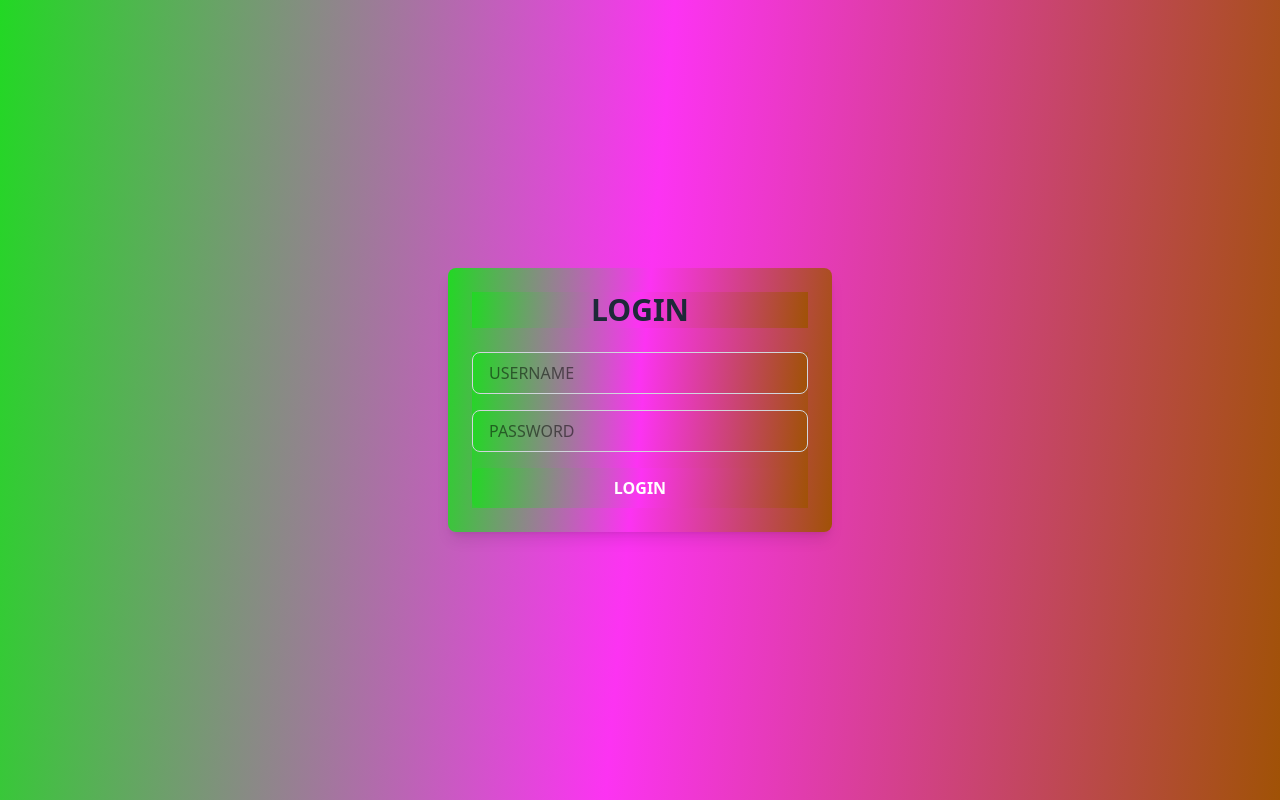
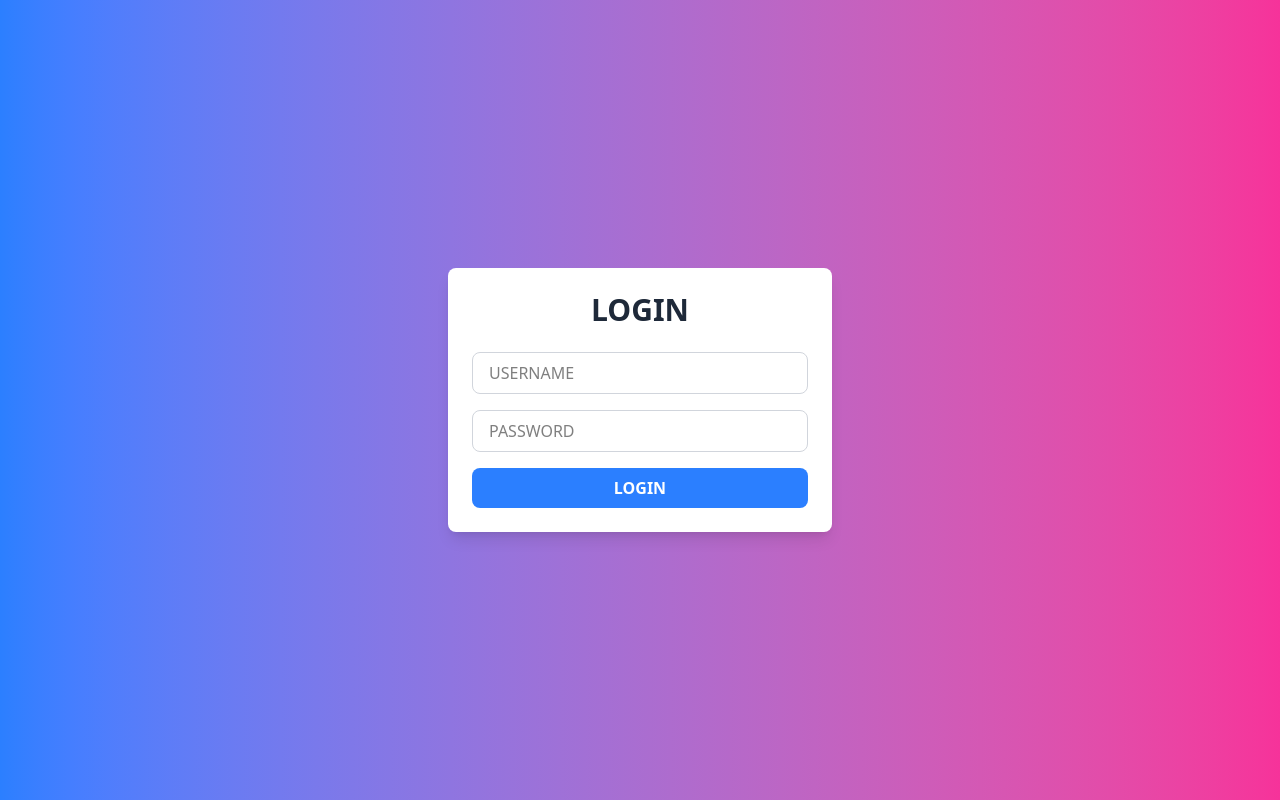
Before and after one commit to staten-island-tech/supabase-delayedgram, a Vue app in the folder app/: page / in a window 1280 px wide. Built offline with nearby package versions, Linux system fonts and the light colour scheme.

Commit message:
Revert "asdasdfasdf"
This reverts commit 2bc4f3780dd8f25b9fbfa60c0a84ea624bbe28a6.

```diff
--- a/app/src/App.vue
+++ b/app/src/App.vue
@@ -1,15 +1,13 @@
 <template>
   <div>
-    <RouterView />
+    <RouterView/>
   </div>
 </template>
 
 <script setup lang="ts">
-import { RouterLink, RouterView } from 'vue-router'
+import { RouterLink, RouterView } from 'vue-router';
 </script>
 
 <style scoped>
-.unpleasant-gradient {
-  background: linear-gradient(95deg, rgb(34, 216, 36), rgb(252, 51, 242), rgb(160, 82, 6));
-}
+
 </style>
--- a/app/src/assets/main.css
+++ b/app/src/assets/main.css
@@ -1,11 +1 @@
 @import 'tailwindcss';
-
-*,
-.unpleasant-gradient {
-  background: linear-gradient(
-    95deg,
-    rgb(34, 216, 36),
-    rgb(252, 51, 242),
-    rgb(160, 82, 6)
-  ) !important;
-}
--- a/app/src/components/LoginInfo.vue
+++ b/app/src/components/LoginInfo.vue
@@ -1,5 +1,5 @@
 <template>
-  <div class="min-h-screen flex justify-center items-center unpleasant-gradient">
+  <div class="min-h-screen flex justify-center items-center bg-gradient-to-r from-blue-500 to-pink-500">
     <div class="w-full max-w-sm p-6 bg-white rounded-lg shadow-lg">
       <h1 class="text-3xl font-semibold text-center text-gray-800 mb-6">LOGIN</h1>
       <form class="space-y-4">
@@ -9,14 +9,14 @@
           type="text"
           pattern="[A-Za-z0-9._]+"
           placeholder="USERNAME"
-        />
+        >
         <input
           required
           class="w-full px-4 py-2 border border-gray-300 rounded-lg focus:outline-none focus:ring-2 focus:ring-blue-500 focus:border-transparent"
           type="password"
           pattern="[A-Za-z0-9._]+"
           placeholder="PASSWORD"
-        />
+        >
         <button
           type="submit"
           class="w-full py-2 bg-blue-500 text-white font-semibold rounded-lg hover:bg-blue-600 transition duration-200"
@@ -28,10 +28,7 @@
   </div>
 </template>
 
-<script setup lang="ts"></script>
+<script setup lang="ts">
+</script>
 
-<style scoped>
-.unpleasant-gradient {
-  background: linear-gradient(95deg, rgb(34, 216, 36), rgb(252, 51, 242), rgb(160, 82, 6));
-}
-</style>
+<style scoped></style>
--- a/app/src/views/AboutView.vue
+++ b/app/src/views/AboutView.vue
@@ -5,4 +5,4 @@
   </div>
 </template>
 
-<style scoped></style>
+<style></style>
--- a/app/src/views/LoginPage.vue
+++ b/app/src/views/LoginPage.vue
@@ -1,15 +1,13 @@
 <template>
-  <div>
+    <div>
     <LoginInfo />
-  </div>
+    </div>
 </template>
 
 <script setup lang="ts">
-import LoginInfo from '../components/LoginInfo.vue'
+import LoginInfo from '../components/LoginInfo.vue';
 </script>
 
 <style scoped>
-.unpleasant-gradient {
-  background: linear-gradient(95deg, rgb(34, 216, 36), rgb(252, 51, 242), rgb(160, 82, 6));
-}
+
 </style>
--- a/app/src/views/SignupView.vue
+++ b/app/src/views/SignupView.vue
@@ -1,7 +1,7 @@
 <template>
-  <div>
-    <SignupInfo />
-  </div>
+    <div>
+        <SignupInfo />
+    </div>
 </template>
 
 <script setup lang="ts">
@@ -9,7 +9,5 @@ import SignupInfo from '../components/SignupInfo.vue'
 </script>
 
 <style scoped>
-.unpleasant-gradient {
-  background: linear-gradient(95deg, rgb(34, 216, 36), rgb(252, 51, 242), rgb(160, 82, 6));
-}
+
 </style>
```
